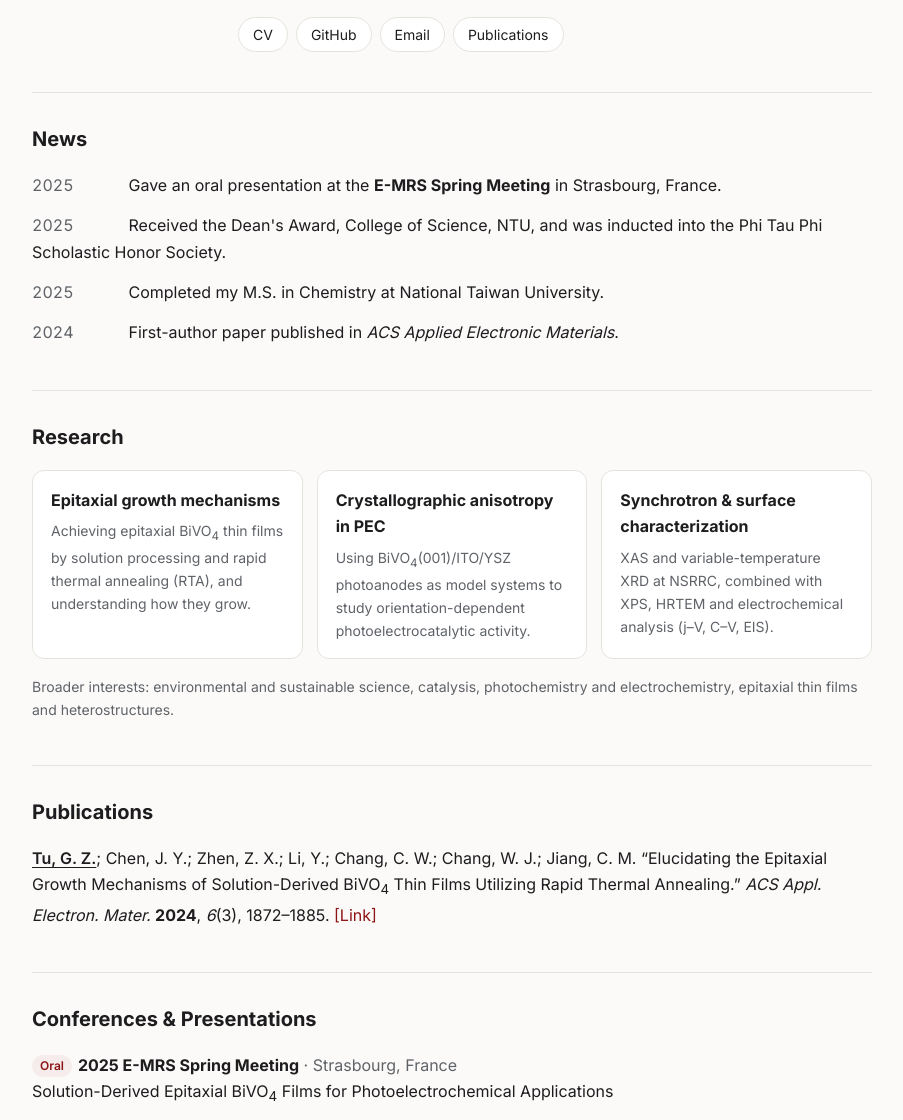
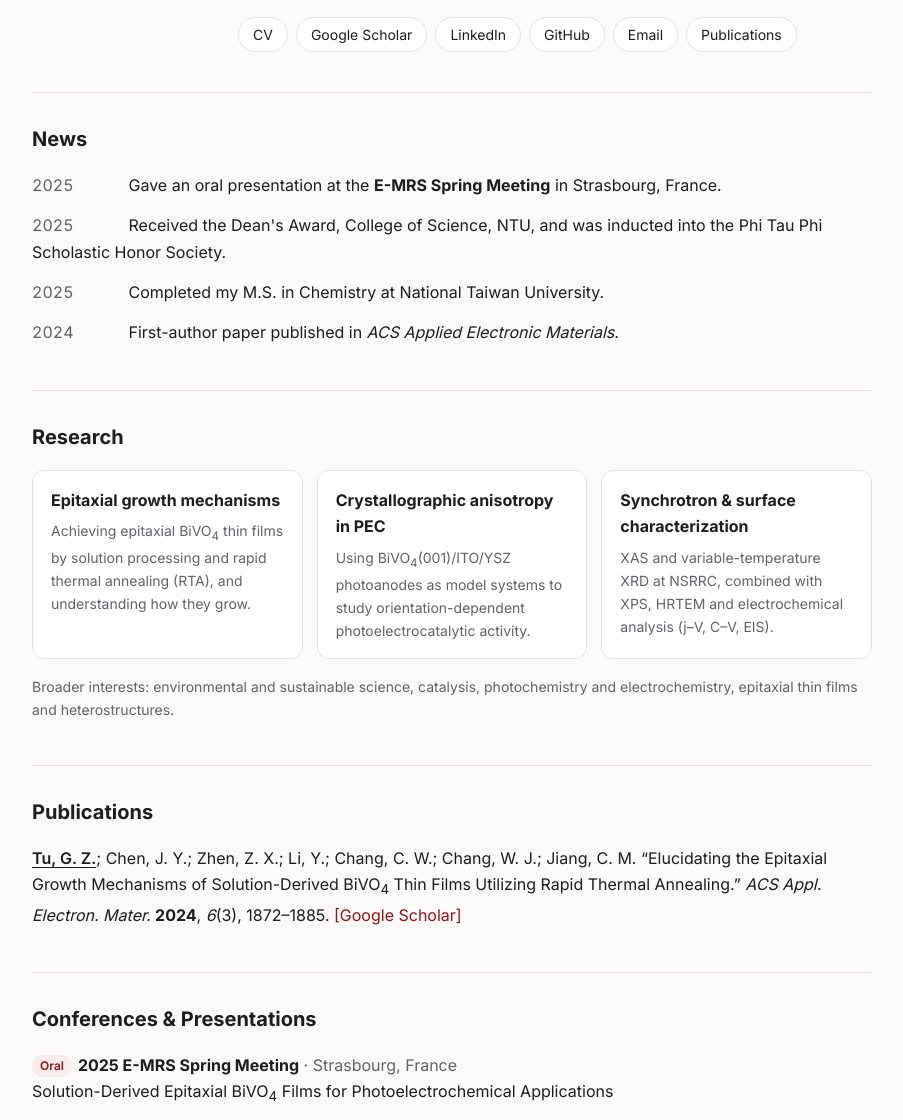
Before and after one commit to guanzhutu/guanzhutu.github.io, a plain HTML site: page index.html in a window 1280 px wide. Shown: the part 388-1508 px from the top of the page, without its empty margins (188-1091 px from the left). Drawn offline with Linux system fonts and the light colour scheme.

Commit message:
Add Google Scholar and LinkedIn links

```diff
--- a/index.html
+++ b/index.html
@@ -138,6 +138,8 @@
       </p>
       <div class="pills">
         <a href="cv.pdf">CV</a>
+        <a href="https://scholar.google.com/citations?user=ehaftlwAAAAJ">Google Scholar</a>
+        <a href="https://www.linkedin.com/in/kuan-chu-tu">LinkedIn</a>
         <a href="https://github.com/guanzhutu">GitHub</a>
         <a href="#contact">Email</a>
         <a href="#publications"><span class="en">Publications</span><span class="zh">論文</span></a>
@@ -195,7 +197,7 @@
         <span class="me">Tu, G. Z.</span>; Chen, J. Y.; Zhen, Z. X.; Li, Y.; Chang, C. W.; Chang, W. J.; Jiang, C. M.
         “Elucidating the Epitaxial Growth Mechanisms of Solution-Derived BiVO<sub>4</sub> Thin Films Utilizing Rapid Thermal Annealing.”
         <span class="venue">ACS Appl. Electron. Mater.</span> <strong>2024</strong>, <em>6</em>(3), 1872–1885.
-        <a href="https://scholar.google.com/scholar?q=Elucidating+the+Epitaxial+Growth+Mechanisms+of+Solution-Derived+BiVO4+Thin+Films+Utilizing+Rapid+Thermal+Annealing">[Link]</a>
+        <a href="https://scholar.google.com/citations?user=ehaftlwAAAAJ">[Google Scholar]</a>
       </li>
     </ul>
   </section>
@@ -261,7 +263,9 @@
     <h2><span class="en">Contact</span><span class="zh">聯絡方式</span></h2>
     <p>
       <span class="en">Email: </span><span class="zh">電子郵件：</span><span id="email">gztu [at] stanford [dot] edu</span><br>
-      GitHub: <a href="https://github.com/guanzhutu">github.com/guanzhutu</a>
+      GitHub: <a href="https://github.com/guanzhutu">github.com/guanzhutu</a><br>
+      LinkedIn: <a href="https://www.linkedin.com/in/kuan-chu-tu">linkedin.com/in/kuan-chu-tu</a><br>
+      Google Scholar: <a href="https://scholar.google.com/citations?user=ehaftlwAAAAJ"><span class="en">Profile</span><span class="zh">個人頁面</span></a>
     </p>
   </section>
 </main>
```
